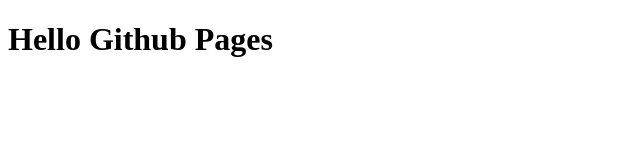
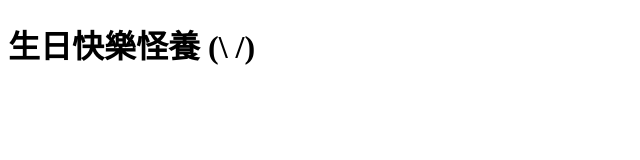
Before and after one commit to cyutw/git_test, a plain HTML site: page index.html in a window 1280 px wide. Shown: the whole page, without its empty margins (0-640 px from the left). Drawn offline with Linux system fonts and the light colour scheme.

Commit message:
add HB to harry

```diff
--- a/index.html
+++ b/index.html
@@ -7,6 +7,6 @@
     <title>Document</title>
 </head>
 <body>
-    <h1>Hello Github Pages</h1>
+    <h1>生日快樂怪養 (\ /)</h1>
 </body>
 </html>
```
